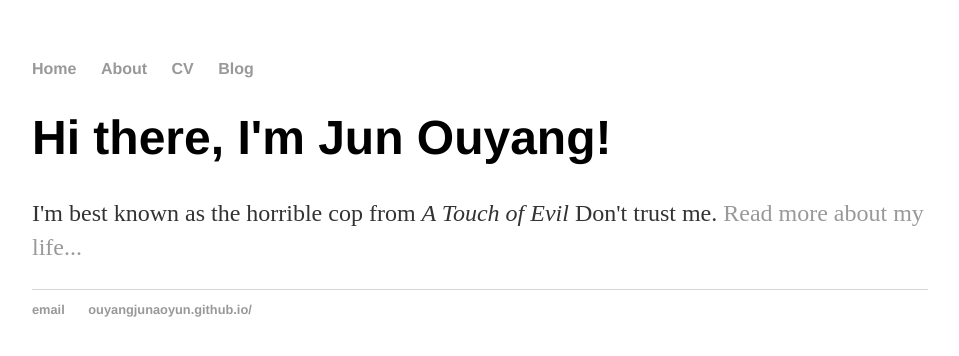
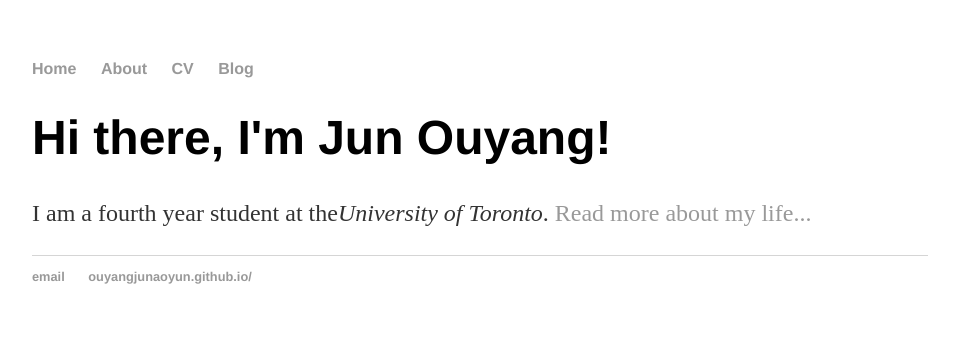
Before and after one commit to ouyangjunaoyun/mywebsite, a Jekyll site: the page built from index.html, in a window 1280 px wide. Shown: the top 356 px of the page, without its empty margins (160-1119 px from the left). Built offline with Jekyll 4.4.1, drawn with Linux system fonts in a browser that asks for light colours.

Commit message:
Update index.html

```diff
--- a/index.html
+++ b/index.html
@@ -4,5 +4,5 @@ title: Jun Ouyang, University of Toronto
 ---
 <div class="blurb">
 	<h1>Hi there, I'm Jun Ouyang!</h1>
-	<p>I'm best known as the horrible cop from <em>A Touch of Evil</em> Don't trust me. <a href="/about">Read more about my life...</a></p>
+	<p>I am a fourth year student at the<em>University of Toronto</em>. <a href="/about">Read more about my life...</a></p>
 </div><!-- /.blurb -->
```
